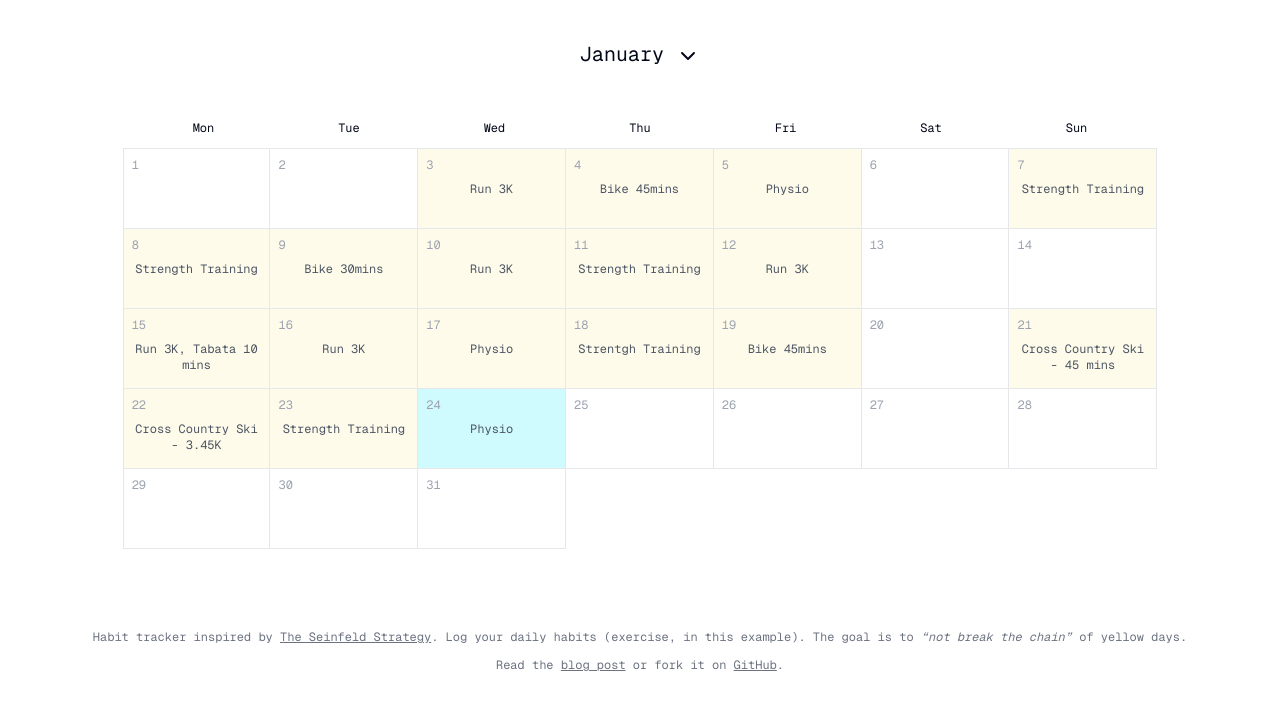
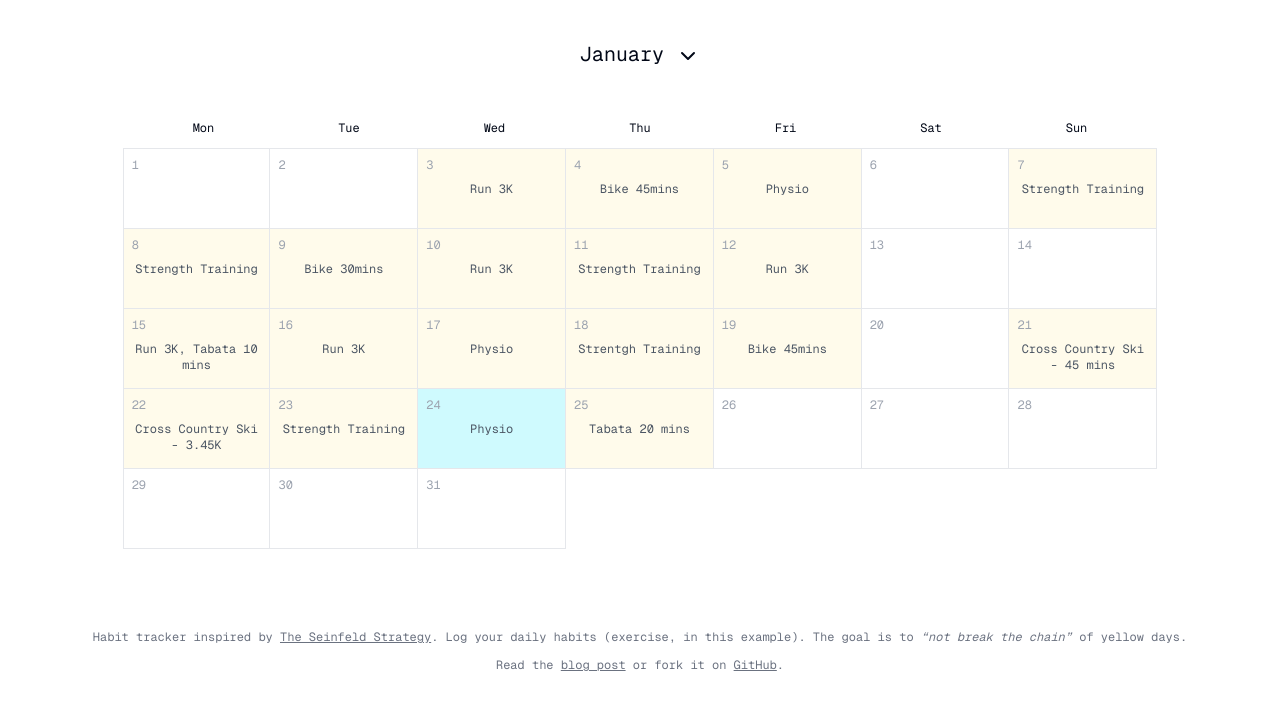
Before and after one commit to scottgallant/seinfeld-calendar, a Next.js app: page / in a window 1280 px wide. Shown: the top 710 px of the page. Built offline with nearby package versions, Linux system fonts and the light colour scheme.

Commit message:
fixed date

```diff
--- a/src/data/specialDates.js
+++ b/src/data/specialDates.js
@@ -17,7 +17,7 @@ const specialDates = [
     { "date": "2024-01-22", "description": "Cross Country Ski - 3.45K" },
     { "date": "2024-01-23", "description": "Strength Training" },
     { "date": "2024-01-24", "description": "Physio" },
-    { "date": "2024-01-24", "description": "Tabata 20 mins" },
+    { "date": "2024-01-25", "description": "Tabata 20 mins" },
 ];
 
 export default specialDates;
```
